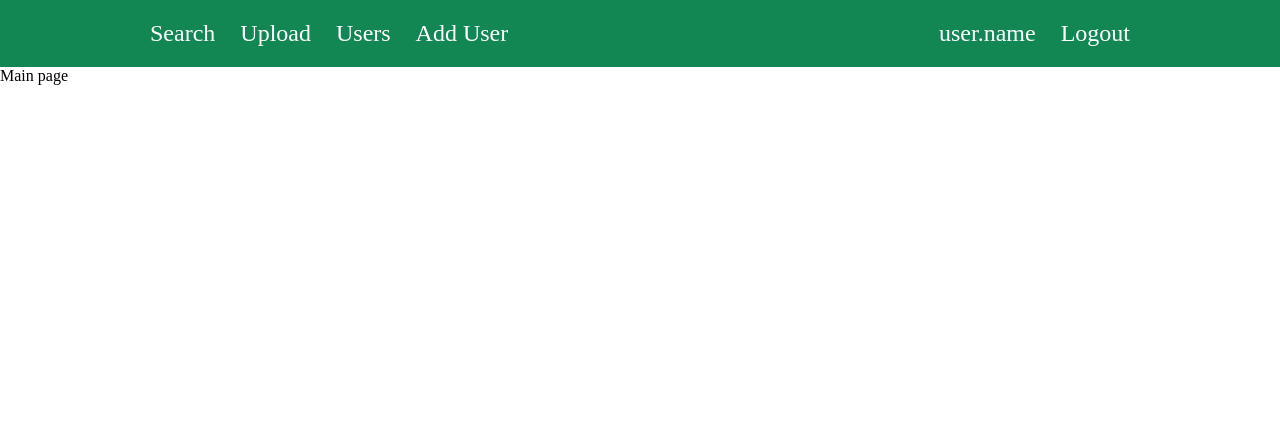
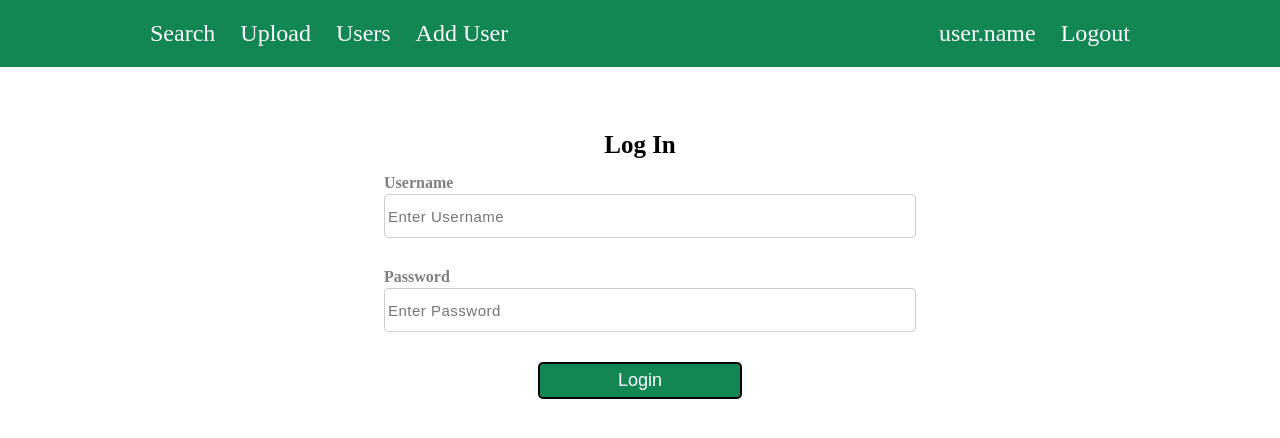
Before and after one commit to GitHoint/Document-Management-System, a PHP site: page / in a window 1280 px wide. Shown: the top 438 px of the page. Run offline with PHP 8.4, Linux system fonts and the light colour scheme; some web fonts are replaced.

Commit message:
Updated Index/Login Page

```diff
--- a/css/desktop.css
+++ b/css/desktop.css
@@ -42,6 +42,7 @@ nav {
 .nav-username:hover {
     color: white;
 }
+/*-Admin Search Page-*/
 .searchbar-container{
     margin: auto;
     width: 50%;
@@ -52,6 +53,7 @@ nav {
     padding: 0;
     margin: 0;
     font-size: 15px;
+    font-weight: 600;
     width: auto;
     color: grey;
 }
@@ -62,6 +64,9 @@ nav {
     height: 32px;
     flex: 90%;
     font-size: 18px;
+    border-radius: 0;
+    resize: none;
+    padding: 0;
 }
 #searchbar{
     display: flex;
@@ -333,3 +338,47 @@ button:hover {
     display: flex;
     gap: 20px;
 }
+
+/* Login Page */
+
+#login-form{
+    width: 40%;
+    margin: auto;
+    margin-top: 5%;
+}
+#login-form h2{
+    text-align: center;
+    margin-bottom: 15px;
+    font-size: 25px;
+}
+.login-tab{
+    margin-bottom: 30px;
+}
+.login-tab > label{
+    display: block;
+    padding:0;
+    width: auto;
+    margin-bottom: 2px;
+    font-weight: 600;
+    color: grey;
+}
+.login-tab > input{
+    width: 100%;
+    height: 12px;
+    font-size: 15px;
+    padding: 15px;
+    padding-left: 3px;
+    font-weight: 500;
+    border: 1px solid #ccc;
+    border-radius: 4px;
+    letter-spacing: 0.5px;
+}
+.login-tab > input:hover{
+    border-color: #128754;
+}
+#login-form button{
+    margin: auto;
+    width: 40%;
+    display: block;
+    border-radius: 5px;
+}
--- a/index.php
+++ b/index.php
@@ -1,3 +1,6 @@
+<?php
+include("includes/config.php");
+?>
 <!DOCTYPE html>
 <html lang="en">
 
@@ -7,22 +10,27 @@
   <meta name="viewport" content="width=device-width, initial-scale=1.0" />
   <title>Home | Document Management</title>
   <link rel="stylesheet" href="css/desktop.css" />
-  <!-- <link href="https://cdn.jsdelivr.net/npm/bootstrap@5.3.0-alpha1/dist/css/bootstrap.min.css" rel="stylesheet"
-    integrity="sha384-GLhlTQ8iRABdZLl6O3oVMWSktQOp6b7In1Zl3/Jr59b6EGGoI1aFkw7cmDA6j6gD" crossorigin="anonymous"> -->
 </head>
 
 <body>
   <?php
   include("includes/header.php");
   ?>
+  <form method="post" id="login-form">
+    <h2>Log In</h2>
+    <div class="login-tab">
+      <label for="username">Username</label>
+      <input type="text" placeholder="Enter Username" name="username" required>
+    </div>
+    <div class="login-tab">
+      <label for="password">Password</label>
+      <input type="password" placeholder="Enter Password" name="password" required>
+    </div>
+    <button type="submit">Login</button>
+  </form>
 
-  <div>
-    Main page
-  </div>
 
-  <?php
-  // include("includes/footer.php");
-  ?>
+
+
 </body>
-
 </html>
```
